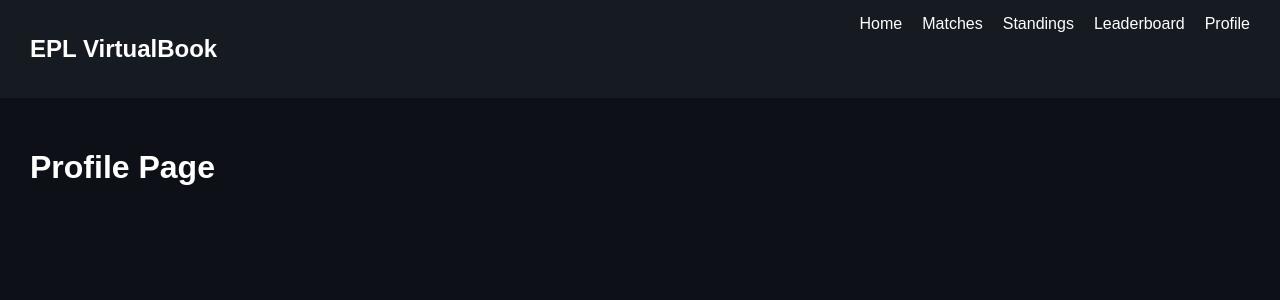
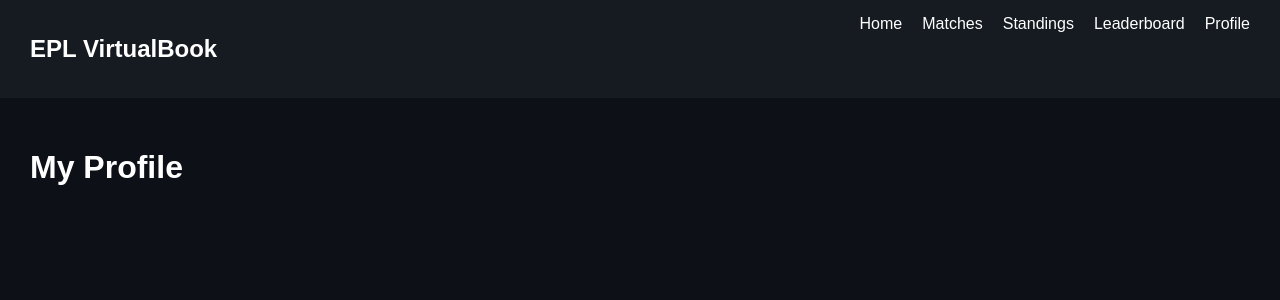
Before and after one commit to Kingmarion1/epl-virtualbook, a React (Vite) app in the folder client/: page /profile in a window 1280 px wide. Shown: the top 300 px of the page. Built offline with nearby package versions, Linux system fonts and the light colour scheme.

Commit message:
Update profile.jsx

```diff
--- a/client/src/pages/profile.jsx
+++ b/client/src/pages/profile.jsx
@@ -1,5 +1,5 @@
 function Profile() {
-  return <h1 style={{ padding: 30 }}>Profile Page</h1>;
+  return <h1 style={{ padding: 30 }}>My Profile</h1>;
 }
 
 export default Profile;
```
